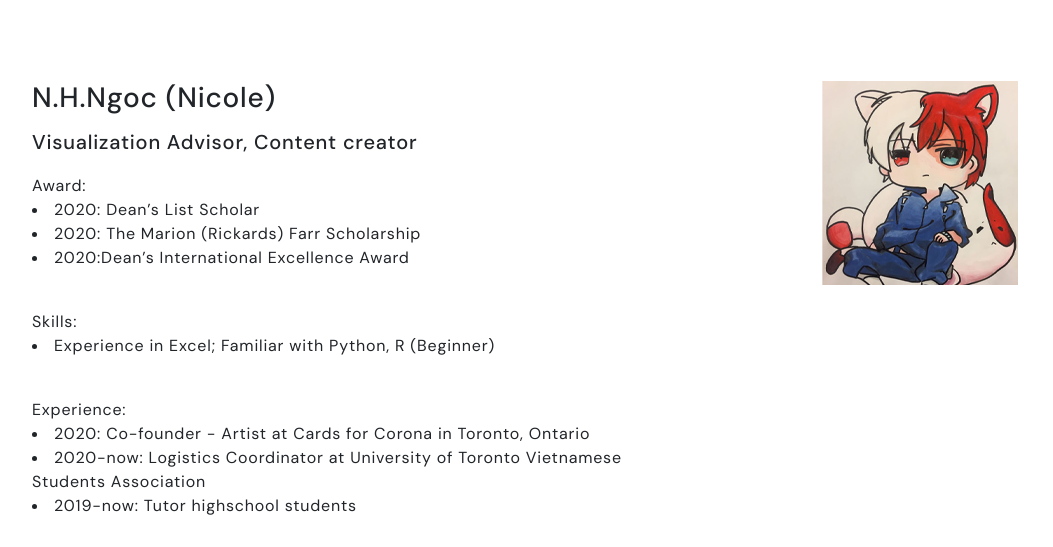
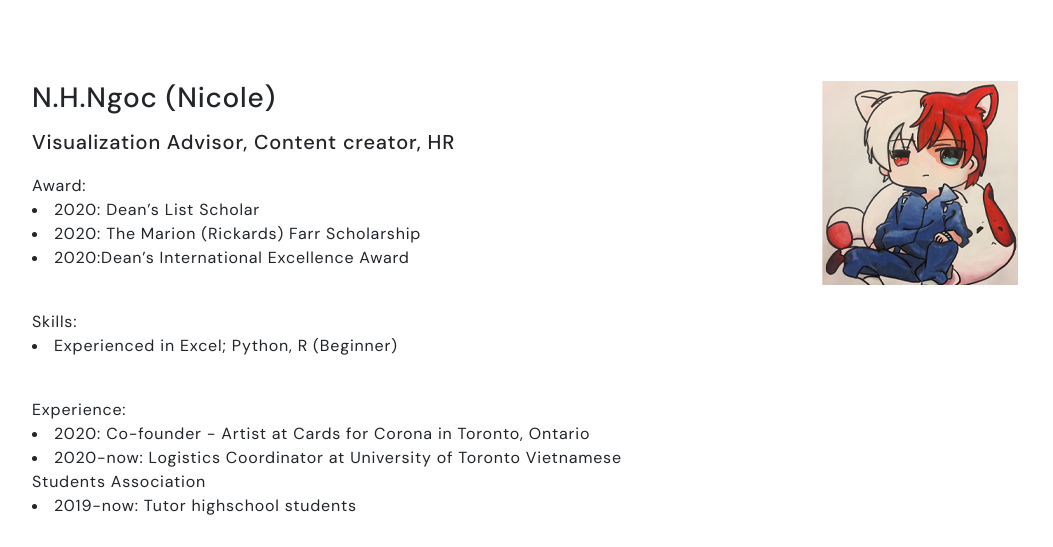
Before and after one commit to GalathonGame/website, a plain HTML site: page index.html in a window 1280 px wide. Shown: the part 2520-3067 px from the top of the page, without its empty margins (53-1106 px from the left). Drawn offline with nearby package versions, Linux system fonts and the light colour scheme.

Commit message:
a bit changing

```diff
--- a/index.html
+++ b/index.html
@@ -99,10 +99,8 @@
                                     <a href="https://twitter.com"  class="link"><i class="fab fa-twitter"></i></a>
                                     <a href="https://www.linkedin.com/in/an-t-nguyen-95a64a148/" class="link"><i class="fab fa-linkedin-in"></i></a>
                                     <a href="https://github.com/dazzdingo" class="link"><i class="fab fa-github"></i></a>
-
                                 </div>
                             </div>
-
                         </div>
 
                         <div class="col-md-5 col-sm-12">
@@ -180,7 +178,6 @@
                             <div class="row absolute">
                                 <div class="col-md-7 social-media">
                                     <a href="https://www.facebook.com/longsaiyan1993/" class="link"><i class="fab fa-facebook-f"></i></a>
-
                                     <a href=" "  class="link"><i class="fab fa-twitter"></i></a>
                                     <a href="https://www.linkedin.com/in/tonybui2003/" class="link"><i class="fab fa-linkedin-in"></i></a>
                                     <a href=" " class="link"><i class="fab fa-github"></i></a>
@@ -203,7 +200,7 @@
                         <div class="col-md-7 col-sm-12 absolute">
                             <div class="text">
                                 <h3 class="member-h3">N.H.Ngoc (Nicole)</h3>
-                                <h5 class="member-h5">Visualization Advisor, Content creator
+                                <h5 class="member-h5">Visualization Advisor, Content creator, HR
                                 </h5>
                                 <div class="member-p">
                                     Award:
@@ -215,7 +212,7 @@
                                     <br>
                                     Skills: <br>
                                     <ul>
-                                        <li>Experience in Excel; Familiar with Python, R (Beginner)</li>
+                                        <li>Experienced in Excel; Python, R (Beginner)</li>
                                     </ul>
                                     <br>
                                     Experience: <br>
```
